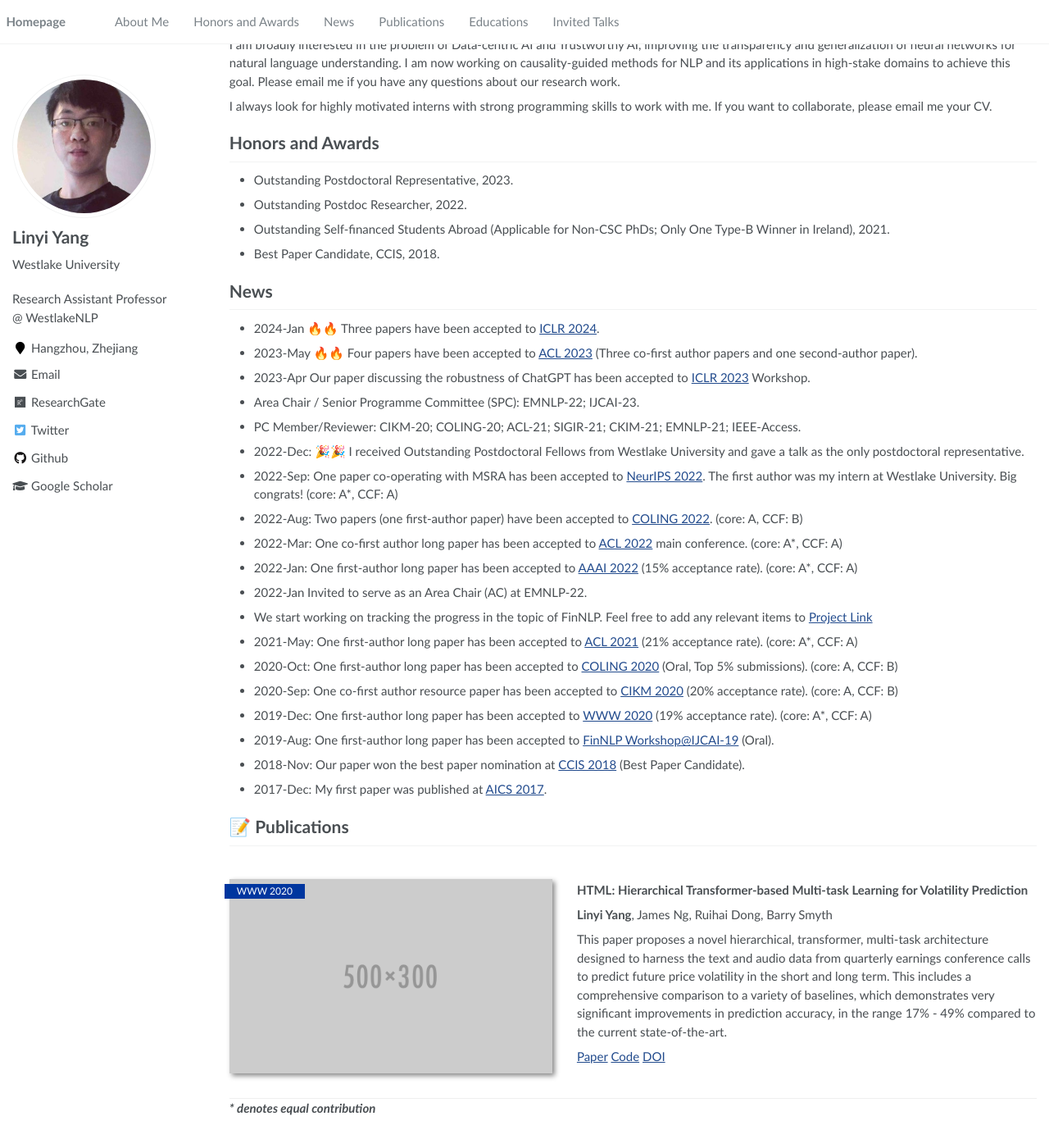
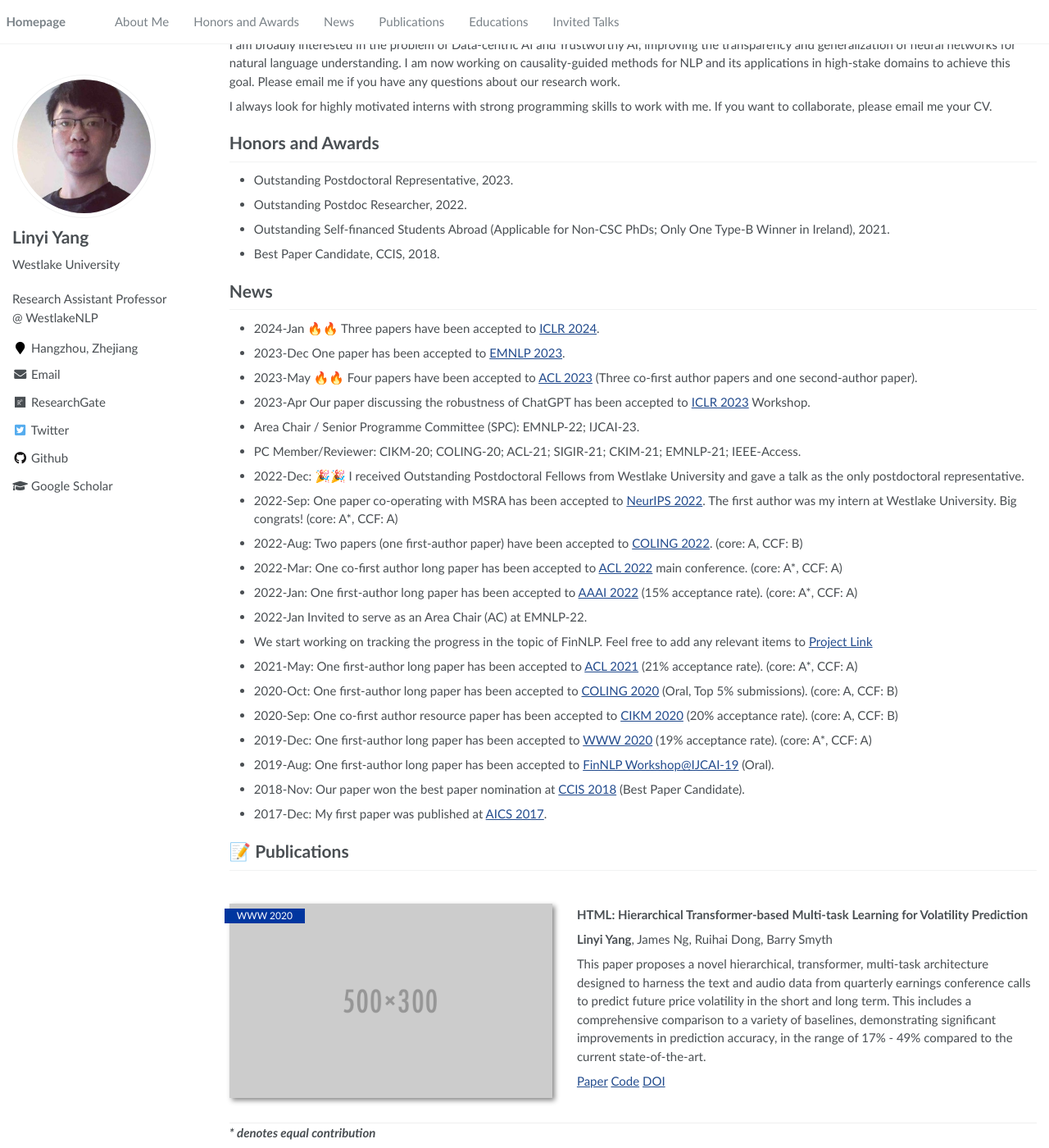
Before and after one commit to YangLinyi/yanglinyi.github.io, a Jekyll site: the page built from _pages/about.md, in a window 1280 px wide and 1400 px high, scrolled down 86 px. Shown: the whole window at 82% size. Built offline with Jekyll 4.4.1, drawn with Linux system fonts in a browser that asks for light colours; before the commit the page ends 1456 px from its top, so only the background shows below that.

Commit message:
Update about.md

```diff
--- a/_pages/about.md
+++ b/_pages/about.md
@@ -32,6 +32,7 @@ I always look for highly motivated interns with strong programming skills to wor
 
 # News
 - 2024-Jan 🔥🔥 Three papers have been accepted to [ICLR 2024](https://iclr.cc/).
+- 2023-Dec One paper has been accepted to [EMNLP 2023](https://2023.emnlp.org/).
 - 2023-May 🔥🔥 Four papers have been accepted to [ACL 2023](https://2023.aclweb.org/) (Three co-first author papers and one second-author paper).
 - 2023-Apr Our paper discussing the robustness of ChatGPT has been accepted to [ICLR 2023](https://arxiv.org/abs/2302.12095) Workshop.
 - Area Chair / Senior Programme Committee (SPC): EMNLP-22; IJCAI-23.
@@ -64,7 +65,7 @@ I always look for highly motivated interns with strong programming skills to wor
 
 **Linyi Yang**, James Ng, Ruihai Dong, Barry Smyth
 
-This paper proposes a novel hierarchical, transformer, multi-task architecture designed to harness the text and audio data from quarterly earnings conference calls to predict future price volatility in the short and long term. This includes a comprehensive comparison to a variety of baselines, which demonstrates very significant improvements in prediction accuracy, in the range 17% - 49% compared to the current state-of-the-art.
+This paper proposes a novel hierarchical, transformer, multi-task architecture designed to harness the text and audio data from quarterly earnings conference calls to predict future price volatility in the short and long term. This includes a comprehensive comparison to a variety of baselines, demonstrating significant improvements in prediction accuracy, in the range of 17% - 49% compared to the current state-of-the-art.
 
 [Paper](https://www.researchgate.net/profile/Linyi_Yang2/publication/340385140_HTML_Hierarchical_Transformer-based_Multi-task_Learning_for_Volatility_Prediction/links/5e85efd8299bf1307972bc3d/HTML-Hierarchical-Transformer-based-Multi-task-Learning-for-Volatility-Prediction.pdf) [Code](https://github.com/YangLinyi/HTML-Hierarchical-Transformer-based-Multi-task-Learning-for-Volatility-Prediction) [DOI](https://doi.org/10.1145/3366423.3380128)
 </div>
```
